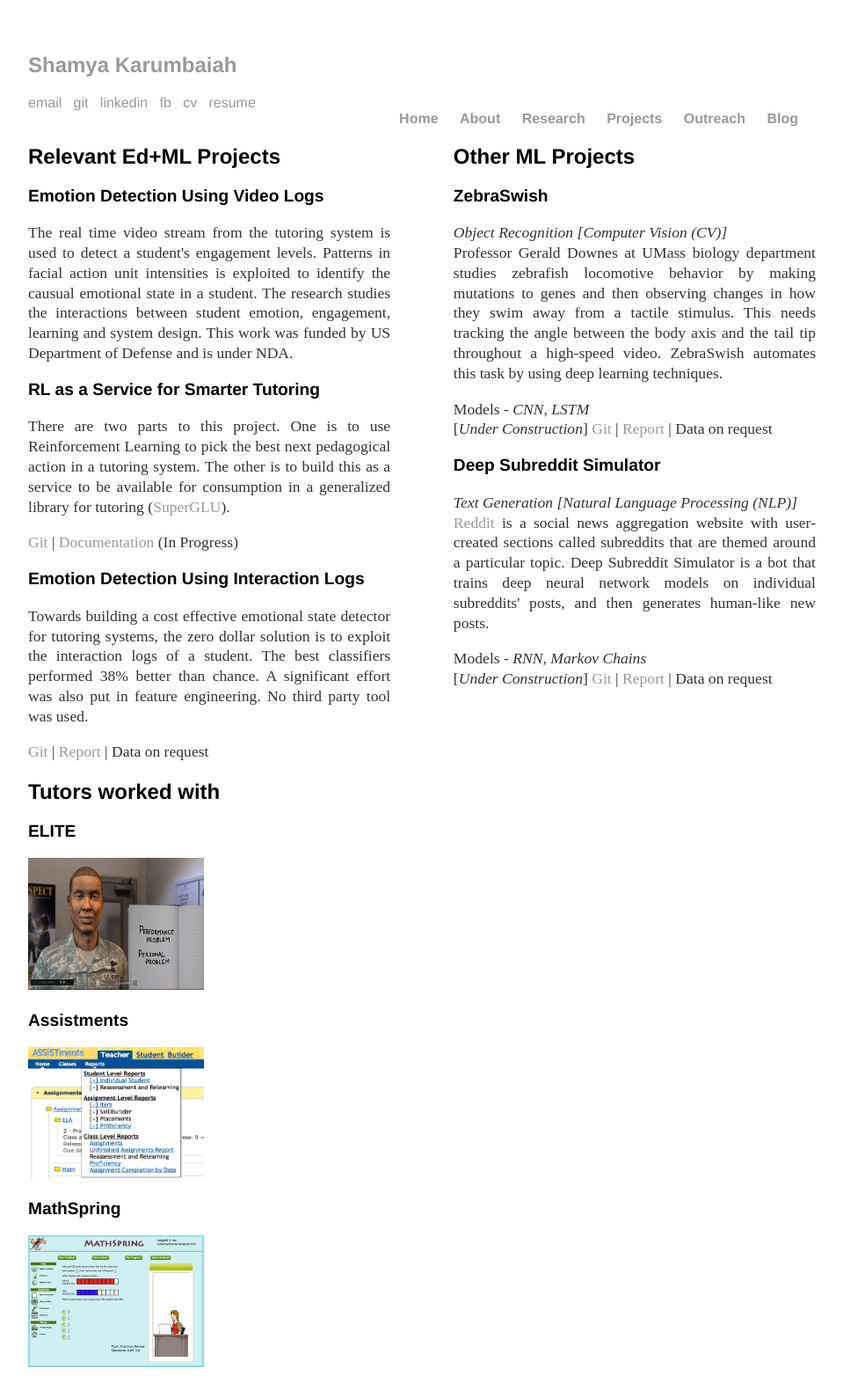
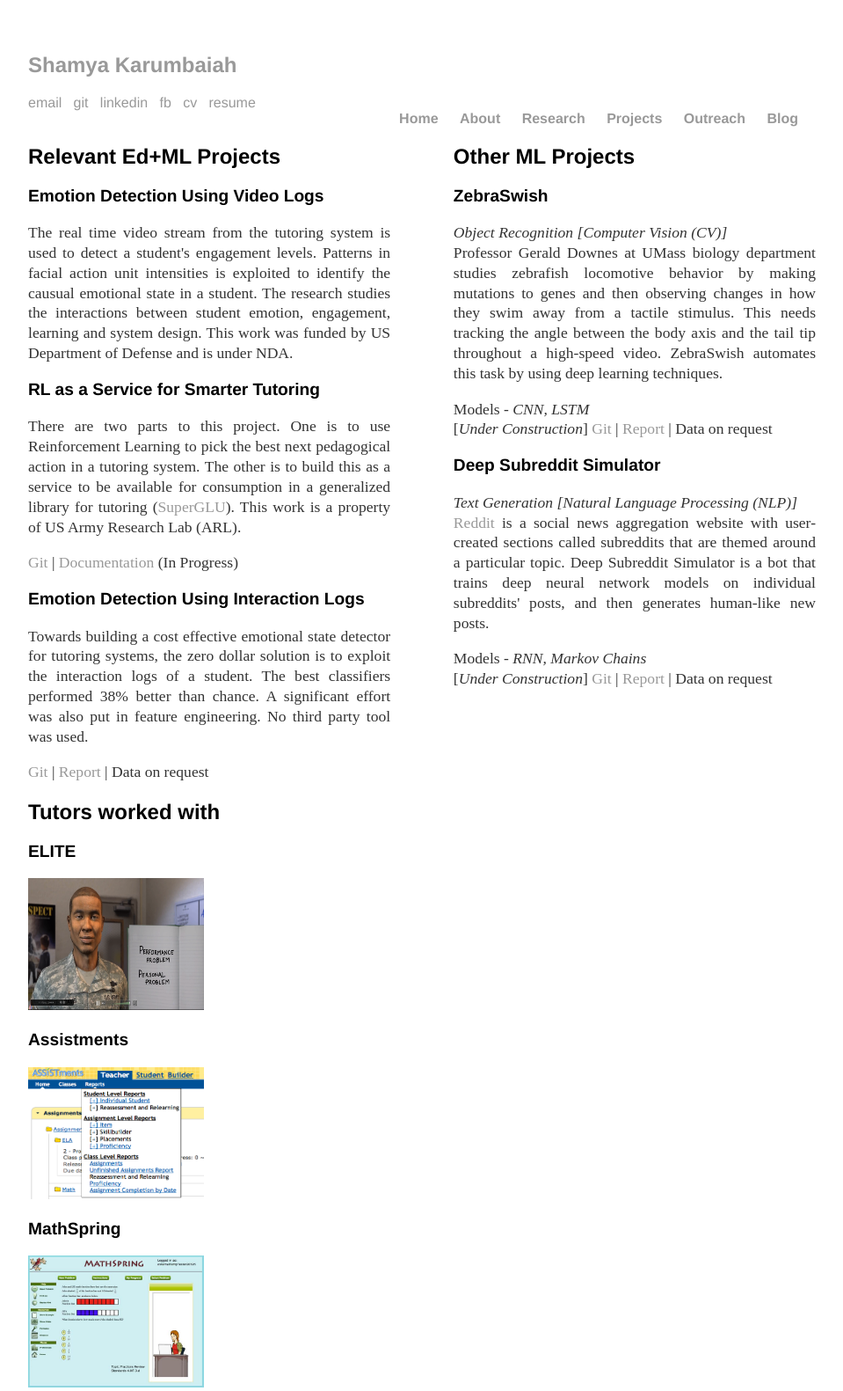
Before and after one commit to Shamya/shamyatest.github.io, a Jekyll site: the page built from projects/index.html, in a window 1280 px wide. Shown: the whole page at 88% size, without its empty margins (160-1119 px from the left). Built offline with Jekyll 4.4.1, drawn with Linux system fonts in a browser that asks for light colours; before the commit the page ends 1558 px from its top, so only the background shows below that.

Commit message:
Update index.html

```diff
--- a/projects/index.html
+++ b/projects/index.html
@@ -8,7 +8,7 @@
   <h3>Emotion Detection Using Video Logs</h3>
   <p>The real time video stream from the tutoring system is used to detect a student's engagement levels. Patterns in facial action unit intensities is exploited to identify the causual emotional state in a student. The research studies the interactions between student emotion,  engagement, learning and system design. This work was funded by US Department of Defense and is under NDA.</p>
   <h3><a class="link" href="https://github.com/GeneralizedLearningUtilities/SuperGLU" >RL as a Service for Smarter Tutoring</a></h3>
-  <p>There are two parts to this project. One is to use Reinforcement Learning to pick the best next pedagogical action in a tutoring system. The other is to build this as a service to be available for consumption in a generalized library for tutoring (<a href="https://github.com/GeneralizedLearningUtilities/SuperGLU">SuperGLU</a>).</p>
+  <p>There are two parts to this project. One is to use Reinforcement Learning to pick the best next pedagogical action in a tutoring system. The other is to build this as a service to be available for consumption in a generalized library for tutoring (<a href="https://github.com/GeneralizedLearningUtilities/SuperGLU">SuperGLU</a>). This work is a property of US Army Research Lab (ARL).</p>
   <p><a href="https://github.com/GeneralizedLearningUtilities/SuperGLU/tree/master/SuperGLU/Services">Git</a> | <a href="https://docs.google.com/document/d/1RfX9zMZEjgFuY31qRXaRPC_b64N0yOLxdXTuean8K2s/edit?usp=sharing">Documentation</a> (In Progress)</p>
   <h3><a class="link" href="https://github.com/Shamya/EmotionDetectionInteractionLogs">Emotion Detection Using Interaction Logs</a></h3>
   <p>Towards building a cost effective emotional state detector for tutoring systems, the zero dollar solution is to exploit the interaction logs of a student. The best classifiers performed 38% better than chance. A significant effort was also put in feature engineering. No third party tool was used. </p>
```
